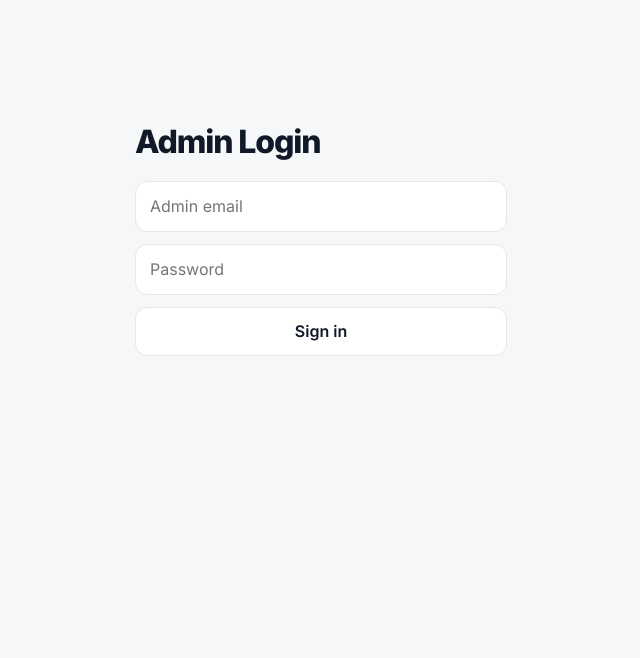
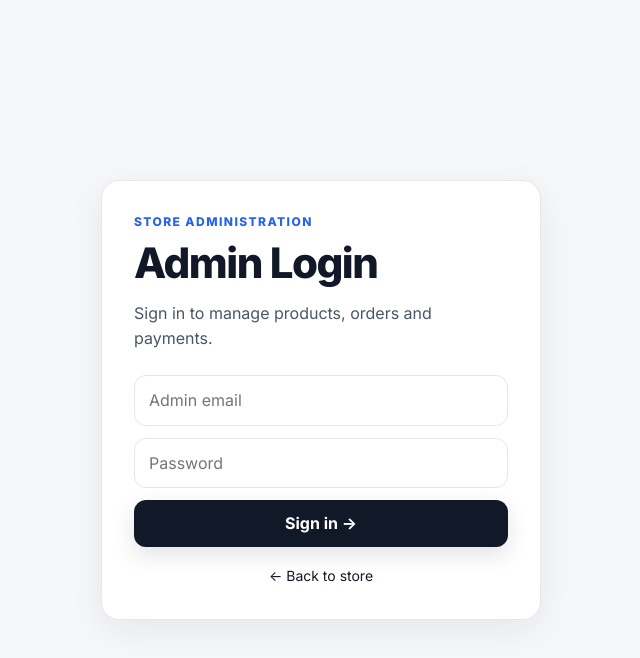
Before and after one commit to asmasud500/E-commerce-, a Next.js app: page /admin/login in a window 1280 px wide. Shown: the top 658 px of the page, without its empty margins (319-959 px from the left). Built offline with nearby package versions, Linux system fonts and the light colour scheme.

Commit message:
ui: polish admin login

```diff
--- a/app/admin/login/page.tsx
+++ b/app/admin/login/page.tsx
@@ -1,5 +1,2 @@
-"use client";
-import {useState} from "react";
-export default function Login(){const [email,setEmail]=useState(""),[password,setPassword]=useState(""),[error,setError]=useState("");
- async function submit(e:React.FormEvent){e.preventDefault();setError("");const r=await fetch("/api/admin/auth/login",{method:"POST",headers:{"Content-Type":"application/json"},body:JSON.stringify({email,password})});if(r.ok)location.href="/admin";else setError((await r.json()).error||"Login failed")}
- return <main style={{maxWidth:420,margin:"80px auto",padding:24}}><h1>Admin Login</h1><form onSubmit={submit} style={{display:"grid",gap:12}}><input required type="email" placeholder="Admin email" value={email} onChange={e=>setEmail(e.target.value)}/><input required type="password" placeholder="Password" value={password} onChange={e=>setPassword(e.target.value)}/>{error&&<p>{error}</p>}<button>Sign in</button></form></main>}
+"use client";import{useState}from"react";import{useEffect}from"react";
+export default function Login(){const[email,setEmail]=useState(""),[password,setPassword]=useState(""),[error,setError]=useState(""),[busy,setBusy]=useState(false);async function submit(e:React.FormEvent){e.preventDefault();setError("");setBusy(true);const r=await fetch("/api/admin/auth/login",{method:"POST",headers:{"Content-Type":"application/json"},body:JSON.stringify({email,password})});if(r.ok)location.href="/admin";else setError((await r.json()).error||"Login failed");setBusy(false)}return <main style={{minHeight:"100vh",display:"grid",placeItems:"center",padding:24}}><section className="admin-card" style={{width:"100%",maxWidth:440,padding:32}}><div className="admin-kicker">Store administration</div><h1 style={{fontSize:42,margin:"8px 0"}}>Admin Login</h1><p>Sign in to manage products, orders and payments.</p><form onSubmit={submit} style={{display:"grid",gap:12,marginTop:24}}><input required type="email" autoComplete="email" placeholder="Admin email" value={email} onChange={e=>setEmail(e.target.value)}/><input required type="password" autoComplete="current-password" placeholder="Password" value={password} onChange={e=>setPassword(e.target.value)}/>{error&&<p style={{color:"#b91c1c"}}>{error}</p>}<button disabled={busy} style={{background:"#111827",color:"#fff"}}>{busy?"Signing in...":"Sign in →"}</button></form><a href="/" style={{display:"block",marginTop:18,textAlign:"center",fontSize:14}}>← Back to store</a></section></main>}
```
